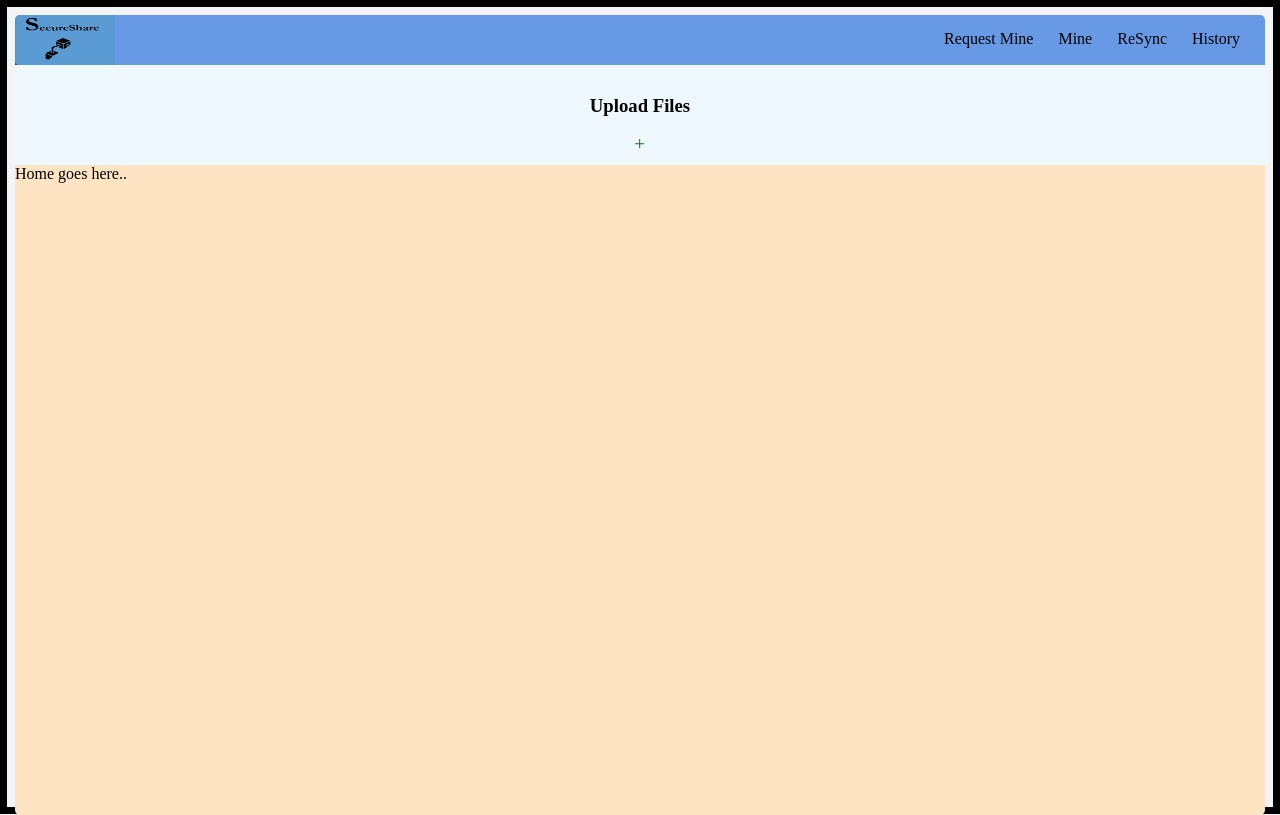
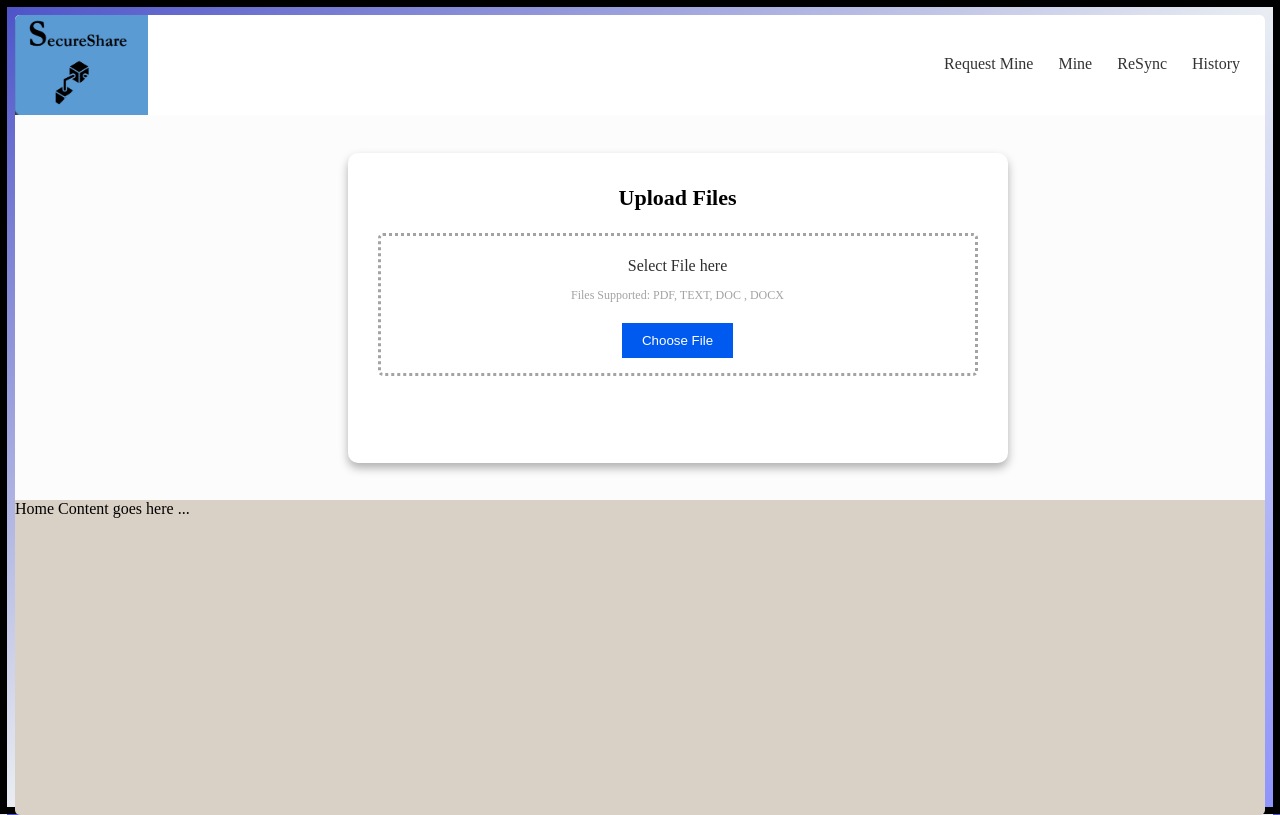
Before and after one commit to finan-meharena/secureShare, a React (Vite) app: page / in a window 1280 px wide. Built offline with nearby package versions, Linux system fonts and the light colour scheme; no server answers.

Commit message:
add file upload comp, styled nav and file-upload

```diff
--- a/src/App.css
+++ b/src/App.css
@@ -5,14 +5,24 @@ html{
   overflow: hidden;
 }
 
+:root {
+  --navbar-bg-color: #ffffff;
+  --navbar-text-color: #333333;
+  --navbar-text-color-active: #4e54c8;
+  --text-hover-color: #4e54c8;
+  --bg-gradient-start: #ededed;
+  --bg-gradient-mid: #e9edf2;
+  --bg-gradient-end: #e9eef7;
+}
+
 body{
-  background-color: rgb(243, 244, 246);
+  background: linear-gradient(to bottom right, var(--bg-gradient-start), var(--bg-gradient-mid), var(--bg-gradient-end));
   border-radius: 5px;
   overflow: hidden;
 
 }
 
 .App{
-  background-color: bisque;
+  background-color: rgb(217, 208, 198);
   height: 100vh;
 }
--- a/src/App.jsx
+++ b/src/App.jsx
@@ -9,11 +9,7 @@ import Home, { homeLoader } from './components/Home'
 // import 'react-icons/ai';
 
 
-
 // library imports
-
-
-
 
 
 const router = createBrowserRouter([
--- a/src/components/Home.jsx
+++ b/src/components/Home.jsx
@@ -27,7 +27,7 @@ const Home = () => {
        <div>
       <Navbar />
       <Upload />
-        Home goes here..
+        Home Content goes here ...
       </div>
     </>
 
--- a/src/components/Navbar/Navbar.css
+++ b/src/components/Navbar/Navbar.css
@@ -1,38 +1,97 @@
+:root {
+    --bg-gradient-start: #4e54c8;
+    --bg-gradient-end: #8f94fb;
+    --navbar-bg-color: #ffffff;
+    --navbar-text-color: #333333;
+    --navbar-text-color-active: #4e54c8;
+    --text-hover-color: #4e54c8;
+  }
+
 a{
     text-decoration: none;
     color: inherit;
 }
 
+
+/* animations  */
+
+@keyframes fadeInUp {
+    0% {
+      opacity: 0;
+      transform: translateY(-50px);
+    }
+    100% {
+      opacity: 1;
+      transform: translateY(0);
+    }
+  }
+
+
+
 .nav-container{
+    height: 100px ;
     display: flex;
     justify-content: space-between;
-    background-color: rgb(103, 153, 228);
+    background-color: var(--navbar-bg-color);
 }
 
 .nav-items{
     display: flex;
     align-items: center;
+    opacity: 0;
+    /* transform: translateY(-50px); */
+    animation: fadeInUp 1s ease-in-out forwards;
 }
 
-.nav-item{
-    margin-right: 25px;
-    border-bottom: 2px solid transparent;
-    transition:  all 0.3s ;
+.nav-items :nth-child(1){
+    animation: fadeInUp 0.4s ;
+}
+
+.nav-items :nth-child(2){
+    animation: fadeInUp 0.8s backwards;
+}
+.nav-items :nth-child(3){
+    animation: fadeInUp 1.2s backwards;
+}
+.nav-items :nth-child(4){
+    animation: fadeInUp 1.6s backwards;
 }
 
 
+.nav-item{
+    color: var(--navbar-text-color);
+    margin-right: 25px;
+    border-bottom: 2px solid transparent;
+    /* animation: fadeInUp; */
+    transition: all 0.4s ease-in-out;
+}
+
 .nav-item:hover{
-    border-color: rgb(231, 83, 33);
+    border-color: rgb(103, 246, 55);
     border-bottom-width: 2px;
 
 }
 
 .logo-container{
-    width: 100px;
-    height: 50px;
+ background-color: transparent;
+}
+
+@keyframes logoKey {
+     0% {
+        opacity : 0;
+        transform : translateX(-50px)
+    }
+
+    100%{
+        opacity: 1;
+        transform: translateX(0);
+    }
 }
 
 img{
     width: 100%;
     height: 100%;
+    animation: logoKey 2s ease;
+    transition: all 2s ease;
+
 }
--- a/src/components/Upload/Upload.css
+++ b/src/components/Upload/Upload.css
@@ -1,15 +1,101 @@
-.upload-container{
-    display: flex;
-    flex-direction: column;
-    justify-content: center;
-    align-items: center;
-    height: 100px;
-    width: 100%;
-    background-color: aliceblue;
+
+
+/* animations  */
+
+@keyframes fadeInDown {
+    0% {
+      opacity: 0;
+      transform: translateX(-100px);
+    }
+    100% {
+      opacity: 1;
+      transform: translateX(0);
+    }
+  }
+
+
+@import url("https://fonts.googleapis.com/css2?family=Poppins:wght@200;300;400;500;600;700&display=swap");
+@import url('https://fonts.googleapis.com/css2?family=Noto+Sans:ital,wght@0,400;0,700;1,400;1,700&display=swap');
+
+.container {
+  width: 100%;
+  margin: 0 auto;
+  padding: 3% ;
+  align-items: center;
+  display: flex;
+  justify-content: center;
+  background-color: #fcfcfc;
+
 }
 
-button{
-    background-color:aliceblue;
-    border: none;
+.card {
+  border-radius: 10px;
+  box-shadow: 0 5px 10px 0 rgba(0, 0, 0, 0.3);
+  width: 600px;
+  height: 260px;
+  background-color: #ffffff;
+  padding: 10px 30px 40px;
+  animation: fadeInDown 2s;
+  /* transition: all 2s ease; */
+}
+
+.card h3 {
+  font-size: 22px;
+  font-weight: 600;
+  text-align: center;
 
 }
+
+.drop_box {
+  margin: 10px 0;
+  padding-bottom: 15px;
+  display: flex;
+  align-items: center;
+  justify-content: center;
+  flex-direction: column;
+  border: 3px dotted #a3a3a3;
+  border-radius: 5px;
+}
+
+.drop_box h4 {
+  font-size: 16px;
+  font-weight: 400;
+  color: #2e2e2e;
+  margin-bottom: 3px;
+}
+
+.drop_box p {
+  margin-top: 10px;
+  margin-bottom: 20px;
+  font-size: 12px;
+  color: #a3a3a3;
+}
+
+.btn {
+  text-decoration: none;
+  background-color: #005af0;
+  color: #ffffff;
+  padding: 10px 20px;
+  border: none;
+  outline: none;
+  transition: 0.3s;
+}
+
+.btn:hover{
+  text-decoration: none;
+  background-color: #ffffff;
+  color: #005af0;
+  padding: 10px 20px;
+  border: none;
+  outline: 1px solid #010101;
+  cursor: pointer;
+}
+.form input {
+  margin: 10px 0;
+  width: 100%;
+  background-color: #e2e2e2;
+  border: none;
+  outline: none;
+  padding: 12px 20px;
+  border-radius: 4px;
+}
--- a/src/components/Upload/Upload.jsx
+++ b/src/components/Upload/Upload.jsx
@@ -1,33 +1,70 @@
-import React, { useRef } from 'react';
+import React, { useRef } from "react";
 
-import { BeakerIcon } from '@heroicons/react/24/solid'
+import { BeakerIcon } from "@heroicons/react/24/solid";
+
+import "./Upload.css";
+
+import {
+  AiFillPlusCircle,
+  AiFillRightCircle,
+  AiOutlinePlus,
+} from "react-icons/ai";
+
+export default function Upload() {
+
+  function handleFileSubmission(event) {
+    return document.getElementById("fileID").click();
+  }
+
+  function handleSelectedFile(event){
+    alert(`${event.target.files[0].name} is selected`)
+  }
 
 
-import "./Upload.css"
-
-
-import { AiFillPlusCircle, AiFillRightCircle, AiOutlinePlus } from 'react-icons/ai';
-
-
-export default function Upload() {
   const toast = useRef(null);
 
   const onUpload = () => {
-        toast.current.show({ severity: 'info', summary: 'Success', detail: 'File Uploaded' });
+    toast.current.show({
+      severity: "info",
+      summary: "Success",
+      detail: "File Uploaded",
+    });
   };
 
   return (
-
-        <div className="upload-container">
-            <div>
+    <div className="container">
+      <div className="card">
         <h3>Upload Files</h3>
-            </div>
-            <div className="upload">
-                <button type=''>
-                    <AiOutlinePlus width={50} color="green" />
+        <div className="drop_box">
+          <header>
+            <h4>Select File here</h4>
+          </header>
+          <p>Files Supported: PDF, TEXT, DOC , DOCX</p>
+          <input
+            type="file"
+            accept=".doc,.docx,.pdf"
+            id="fileID"
+            style={{ display: "none" }}
+            onChange={(event) => handleSelectedFile(event)}
+          />
+          <button className="btn" onClick={handleFileSubmission}>
+            Choose File
           </button>
-
         </div>
       </div>
-    )
+    </div>
+
+    // <div className="upload-container">
+    //         <div className="button-wrapper">
+    //         <span className="label"> ➕</span>
+    //         <input
+    //         type="file"
+    //         name="upload"
+    //         id="upload"
+    //         className="upload-box"
+    //         placeholder="Upload File"
+    //         />
+    //     </div>
+    // </div>
+  );
 }
```
Lines whose indentation alone changed are shown as unchanged.
